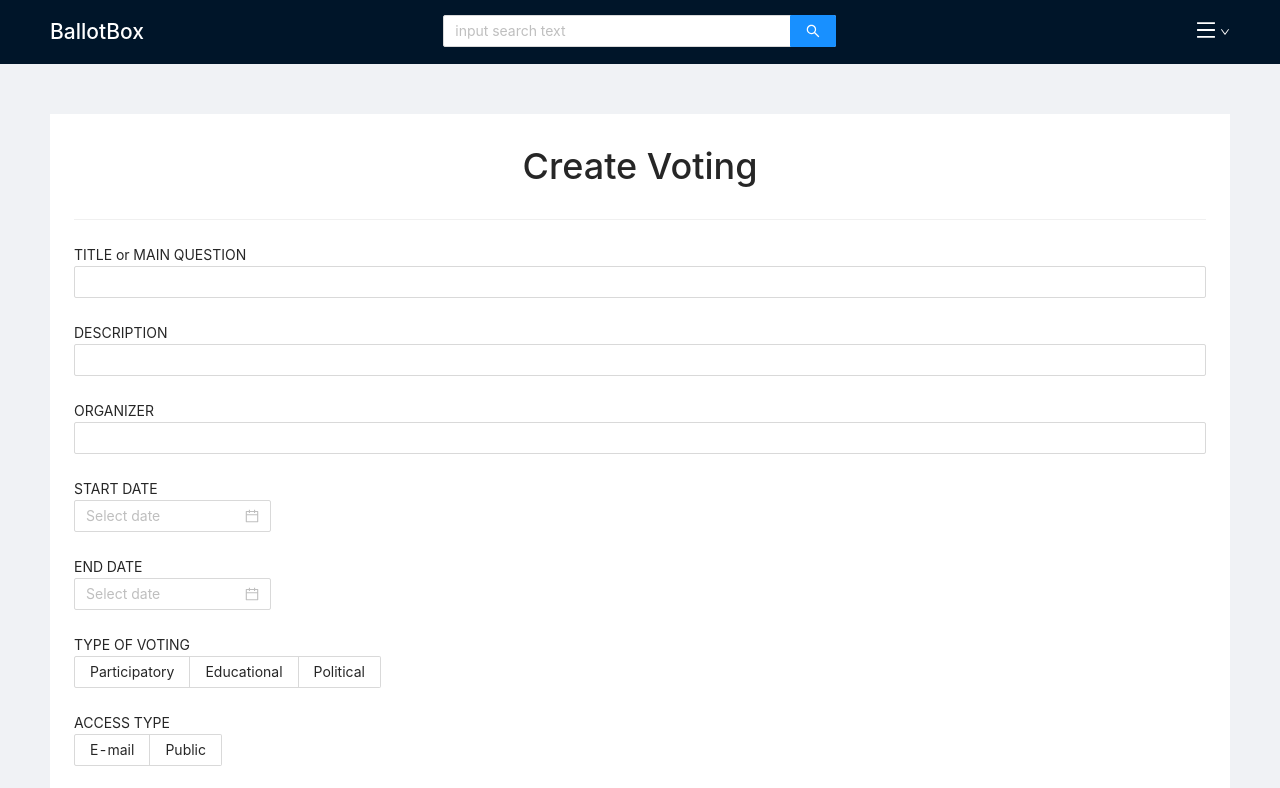
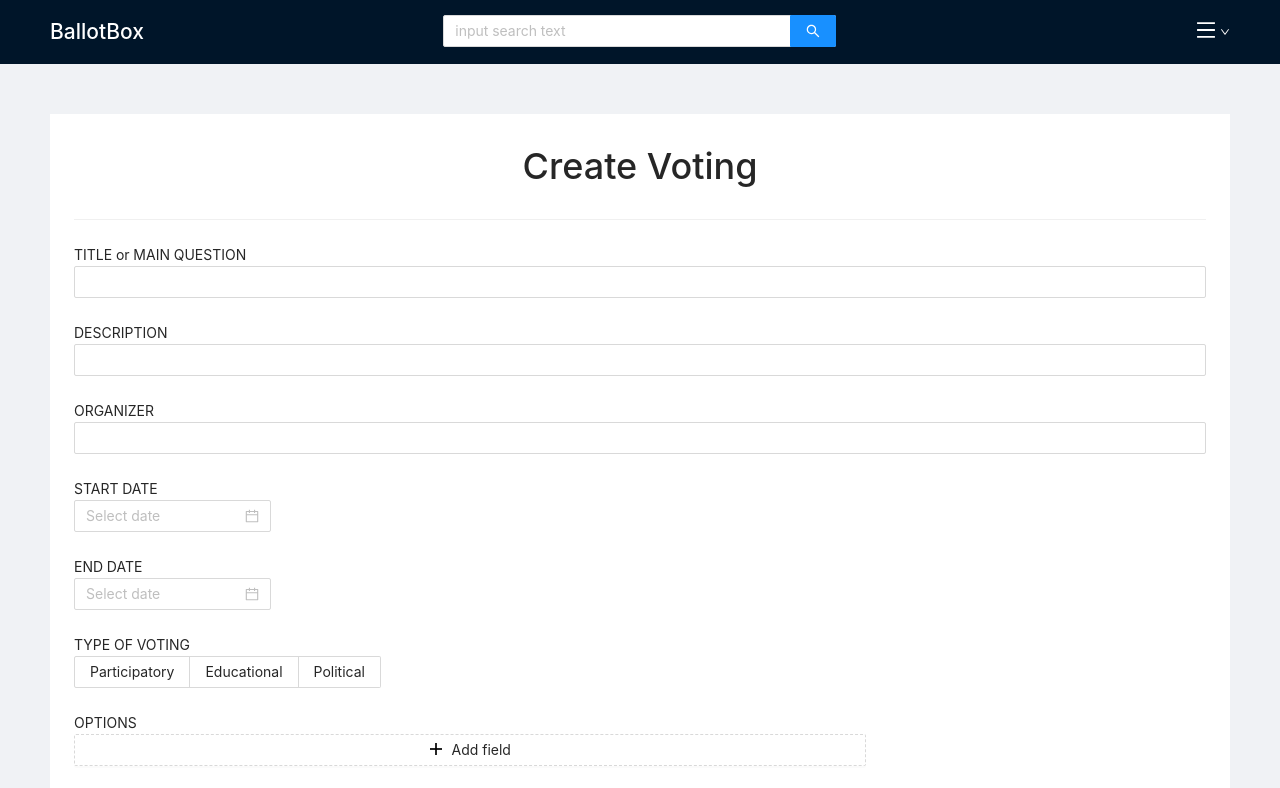
Before and after one commit to brtkrclr/e-Voting, a React (Create React App) app: page /createvote in a window 1280 px wide. Shown: the top 788 px of the page. Built offline with nearby package versions, Linux system fonts and the light colour scheme; the HTML template or start-up script is replaced by a standard one.

Commit message:
'options&givevote'

```diff
--- a/src/App.js
+++ b/src/App.js
@@ -18,6 +18,8 @@ import BoardAdmin from "./auth/BoardAdmin";
 import BoardUser from "./auth/BoardUser";
 import BoardOrganizer from "./auth/BoardOrganizer";
 import Profile from "./Profile";
+import VoteResult from "./user/VoteResult";
+import UserProfile from "./user/UserProfile";
 import FilterSearches from "./filtersearch/FilterSearches";
 import Navbar from "./navbar/Navbar";
 
@@ -62,6 +64,8 @@ const App = () => {
             <Route path="/editvoting/:id" component={EditVoting} />
             <Route path="/filtersearch" component={FilterSearches}/>
             <Route path="/givevote" component={GiveVote}/>
+            <Route path="/voteresult" component={VoteResult}/>
+            <Route path="/userprofile" component={UserProfile}/>
           </Switch>
         </div>
       </Router>
--- a/src/auth/SignIn.js
+++ b/src/auth/SignIn.js
@@ -47,7 +47,7 @@ const SignIn = (props) => {
     AuthService.login(username, password).then(
       (response) => {
         if((response && response.roles && response.roles[0] === "ROLE_USER")){
-          props.history.push("/user");
+          props.history.push("/givevote");
           window.location.reload();
         }else if((response && response.roles && response.roles[0] === "ROLE_ADMIN")){
           props.history.push("/admin");
--- a/src/user/GiveVote.js
+++ b/src/user/GiveVote.js
@@ -4,7 +4,7 @@ import "../App.css";
 import Navbar from "../navbar/Navbar";
 import axios from "axios";
 import { Divider, Space, Table, List, Radio, Input } from "antd";
-import { PageHeader, Descriptions } from 'antd';
+import { PageHeader } from 'antd';
 import { Popconfirm, message, Button } from 'antd';
 import { Link } from "react-router-dom";
 import { EditOutlined, DeleteOutlined } from "@ant-design/icons";
@@ -75,9 +75,9 @@ export default class GiveVote extends Component {
         ];
         return (
             <Layout className="layout">
-                <Navbar/>
-                <div style={{marginTop: "10px"}}>
-                    <Content style={{padding: "30px"}}>
+                <Navbar />
+                <div style={{ marginTop: "10px" }}>
+                    <Content style={{ padding: "30px" }}>
                         <div className="site-layout-content">
 
                             <div className="site-page-header-ghost-wrapper">
@@ -91,12 +91,21 @@ export default class GiveVote extends Component {
 
                                             />
 
-              <Table
-                            columns={OptionsColumns}
-                            dataSource={vote.options}
-                            size="small"
-                            pagination={false}
-                            />
+                                            <ul>
+                                                {this.state.votings.map((vote) => (
+                                                    <ul>
+                                                        {(vote?.options ?? []).map((option) => (
+                                                            <Button
+                                                                onClick={() => console.log("clicked!", option)}
+                                                            >
+                                                                {option}
+                                                            </Button>
+                                                        ))}
+                                                    </ul>
+                                                ))}
+                                            </ul>
+
+
                                             <Popconfirm
                                                 placement="bottomLeft"
                                                 title={text}
@@ -104,9 +113,11 @@ export default class GiveVote extends Component {
                                                 okText="Yes"
                                                 cancelText="No"
                                             >
-                                <Button type="primary" block>
+                                                <Link to="/voteresult">
+                                                <Button type="primary" htmlType="submit" block>
                                                     SUBMIT
                                 </Button>
+                                </Link>
                                             </Popconfirm>
                                         </PageHeader>
 
@@ -119,7 +130,7 @@ export default class GiveVote extends Component {
 
                     </Content>
                 </div>
-                <Footer style={{textAlign: "center"}}>©️2021 BallotBox</Footer>
+                <Footer style={{ textAlign: "center" }}>©️2021 BallotBox</Footer>
             </Layout>
         );
 
--- /dev/null
+++ b/src/user/VoteResult.js
@@ -0,0 +1,43 @@
+import Layout, { Content, Footer } from "antd/lib/layout/layout";
+import React, { Component } from "react";
+import "../App.css";
+import axios from "axios";
+import { Link } from "react-router-dom";
+import { Button, Result } from 'antd';
+
+export default class VoteResult extends Component {
+    constructor(props) {
+        super(props);
+        this.state = {
+            votings: [],
+        };
+    }
+
+    render() {
+        return (
+            <Layout className="layout">
+                <div style={{marginTop: "10px"}}>
+                    <Content style={{ padding: '0 50px'}}>
+                        <div className="site-layout-content">
+                            <div>
+                            <Result
+    status="success"
+    title="Your vote has been successfully saved."
+    subTitle="Thank you for your vote."
+    extra={[
+        <Link to="/givevote">   <Button key="returnHome">Return Homepage</Button></Link>,
+   <Link to="/userprofile"> <Button key="returnProfile">Return Profile</Button></Link>
+
+    ]}
+  />
+                            </div>
+                        </div>
+                    </Content>
+                </div>
+                <Footer style={{textAlign: "center"}}>©️2021 BallotBox</Footer>
+            </Layout>
+        );
+
+    }
+
+}
--- a/src/voting/CreateVotingForm.js
+++ b/src/voting/CreateVotingForm.js
@@ -18,7 +18,6 @@ import moment from "moment";
 import { MinusCircleOutlined, PlusOutlined } from "@ant-design/icons";
 import { Link, Route } from "react-router-dom";
 const { RangePicker } = DatePicker;
-
 const { Text } = Typography;
 export default class CreateVotingForm extends Component {
   constructor(props) {
@@ -35,7 +34,6 @@ export default class CreateVotingForm extends Component {
     startDate: "",
     endDate: "",
     votingType: "",
-    accessType: "",
     options: [],
   };
 
@@ -51,7 +49,6 @@ export default class CreateVotingForm extends Component {
       startDate: this.state.startDate,
       endDate: this.state.endDate,
       votingType: this.state.votingType,
-      accessType: this.state.accessType,
       options: event.options,
     };
     console.log(form)
@@ -75,7 +72,6 @@ export default class CreateVotingForm extends Component {
       startDate,
       endDate,
       votingType,
-      accessType,
       options,
     } = this.state;
 
@@ -214,31 +210,6 @@ export default class CreateVotingForm extends Component {
                   </Radio.Group>
                 </Form.Item>
 
-                <Text>ACCESS TYPE</Text>
-                <Form.Item
-                  required
-                  name="accessType"
-                  rules={[{ required: true, message: "Please input!" }]}
-                >
-                  <Radio.Group name="radiogroup2">
-                    <Radio.Button
-                      value={1}
-                      onChange={(text) =>
-                        this.setState({ accessType: text.target.value })
-                      }
-                    >
-                      E-mail
-                    </Radio.Button>
-                    <Radio.Button
-                      value={2}
-                      onChange={(text) =>
-                        this.setState({ accessType: text.target.value })
-                      }
-                    >
-                      Public
-                    </Radio.Button>
-                  </Radio.Group>
-                </Form.Item>
 
                 <Text>OPTIONS</Text>
                 <Form.List name="options">
--- a/src/voting/EditVoting.js
+++ b/src/voting/EditVoting.js
@@ -18,7 +18,7 @@ export default class EditVoting extends Component {
     };
   }
 
-  componentDidMount() {
+  componentDidMount(id) {
     const form = {
       id: this.state.id,
       title: this.state.title,
@@ -27,16 +27,20 @@ export default class EditVoting extends Component {
       startDate: this.state.startDate,
       endDate: this.state.endDate,
       votingType: this.state.votingType,
-      accessType: this.state.accessType,
       options: this.state.options,
     };
-    axios
-      .get("http://localhost:8081/vote")
+
+ axios
+      .get("http://localhost:8081/vote",{
+        params:{
+          id:form.id
+        }
+      })
       .then((response) => response.data)
       .then((data) => {
+        console.log(form.id)
         this.setState({ votings: data });
       });
-
     axios
       .post("http://localhost:8081/vote", form)
       .then((response) => {
@@ -56,7 +60,6 @@ export default class EditVoting extends Component {
       startDate,
       endDate,
       votingType,
-      accessType,
       options,
     } = this.state;
 
@@ -165,16 +168,7 @@ export default class EditVoting extends Component {
                   </Radio.Group>
                 </Form.Item>
 
-                  <Text>ACCESS TYPE</Text>
-                  <Form.Item
-                    name="accessType"
-                    rules={[{ required: true, message: "Please input!" }]}
-                  >
-                    <Radio.Group name="radiogroup2">
-                      <Radio.Button value={1}>E-mail</Radio.Button>
-                      <Radio.Button value={2}>Public</Radio.Button>
-                    </Radio.Group>
-                  </Form.Item>
+
 
                   <Text>OPTIONS</Text>
                   <ul>
```
Also changed, not shown: 1 other file (tests, documents, lock files or other folders). Lines whose indentation alone changed are shown as unchanged.
